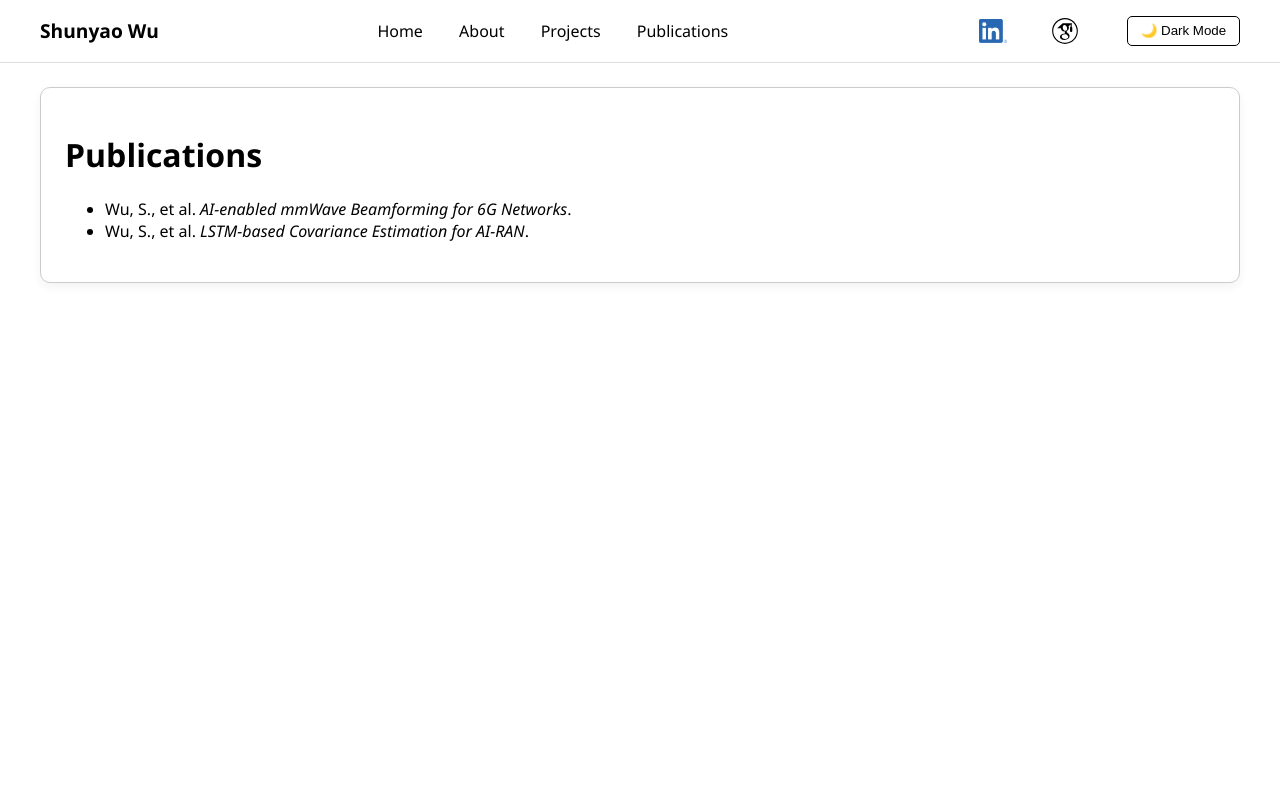
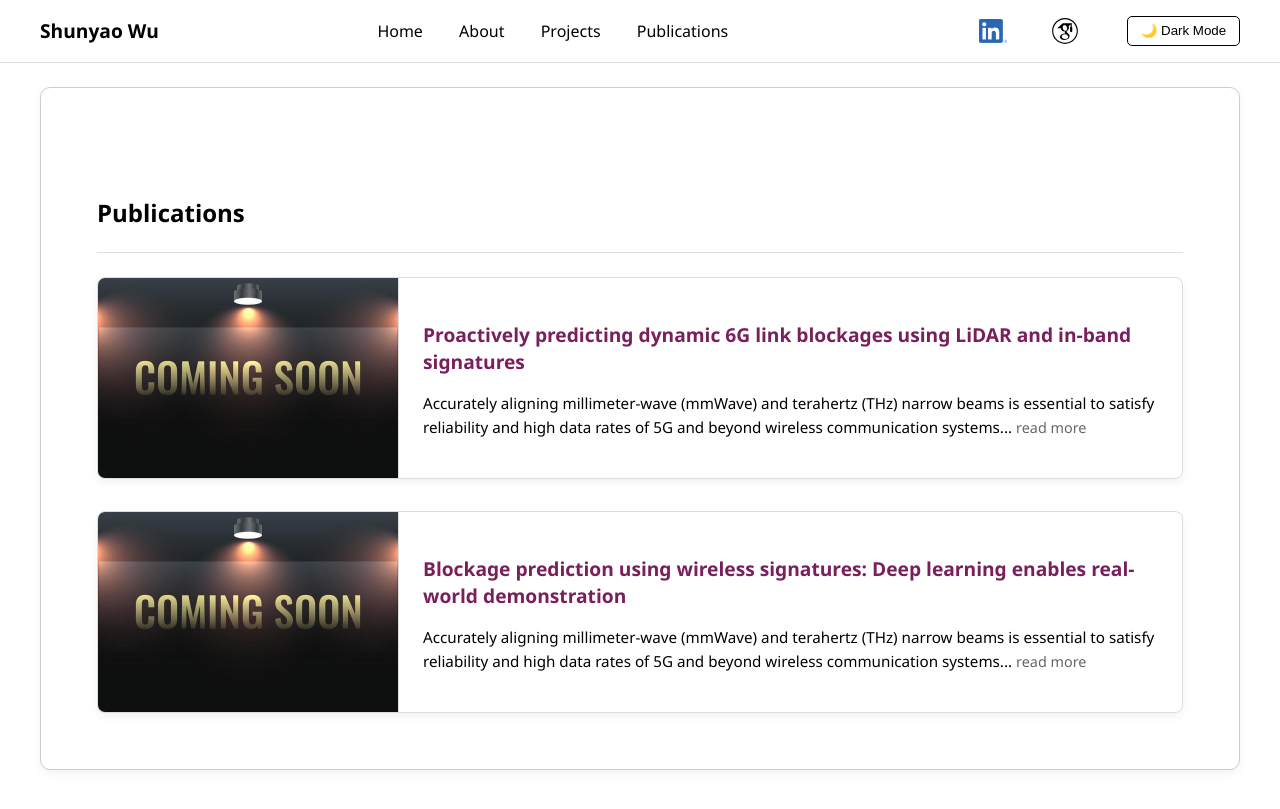
Before and after one commit to shunyao-wu/shunyao-wu.github.io, a Jekyll site: the page built from publications.md, in a window 1280 px wide. Shown: the top 809 px of the page. Built offline with Jekyll 4.4.1, drawn with Linux system fonts in a browser that asks for light colours.

Commit message:
add coming soon img for placeholder and also make the framework perfect

```diff
--- a/assets/css/custom.css
+++ b/assets/css/custom.css
@@ -35,10 +35,11 @@ nav .logo {
   font-weight: bold;
   font-size: 1.2rem;
 }
+
 /* 容器：左中右三部分 */
 .nav-container {
-  max-width: 1200px;   /* 宽度限制在 1200px */
-  margin: 0 auto;      /* 居中 */
+  max-width: 1200px;
+  margin: 0 auto;
   display: flex;
   justify-content: space-between;
   align-items: center;
@@ -57,7 +58,7 @@ nav .logo {
 .nav-icons {
   display: flex;
   align-items: center;
-  gap: 1rem;   /* 控制间距 */
+  gap: 1rem;
 }
 
 .toggle-btn {
@@ -73,7 +74,7 @@ nav .logo {
 /* Hero Section (for index.html) */
 .hero {
   display: flex;
-  align-items: flex-start;   /* ✅ 顶部对齐，而不是垂直居中 */
+  align-items: flex-start;
   justify-content: space-between;
   max-width: 1300px;
   margin: 1rem auto;
@@ -83,7 +84,7 @@ nav .logo {
 
 .hero-text {
   flex: 1;
-  text-align: left;          /* 左对齐文字 */
+  text-align: left;
 }
 
 .hero-text h2 {
@@ -93,20 +94,19 @@ nav .logo {
 
 .hero-text p {
   margin-bottom: 1rem;
-  line-height: 1.6;          /* 舒服的行距 */
+  line-height: 1.6;
 }
 
 .hero-image {
-  flex-shrink: 0;            /* 防止图片被压缩 */
+  flex-shrink: 0;
 }
 
 .hero-image img {
-  max-width: 350px;          /* 控制头像大小 */
+  max-width: 350px;
   height: auto;
-  border-radius: 10px;       /* 圆角，和 Andrew Ng 风格类似 */
+  border-radius: 10px;
   display: block;
 }
-
 
 .content-box {
   max-width: 1200px;
@@ -116,11 +116,12 @@ nav .logo {
   border: 1px solid #ccc;
   border-radius: 10px;
   box-shadow: 0 4px 10px rgba(0,0,0,0.05);
-  display: block;        /* 确保不是 flex 或 grid */
-  text-align: left;      /* 文字靠左对齐 */
+  display: block;
+  text-align: left;
 }
+
 .icon-logo {
-  width: 28px;      /* 控制大小 */
+  width: 28px;
   height: 24px;
   margin-left: 0.5rem;
   vertical-align: middle;
@@ -144,10 +145,11 @@ body.dark-mode .scholar-logo {
 
 /* 通用容器 */
 .container {
-  max-width: 1200px;  /* 页面主体最大宽度 */
-  margin: 0 auto;     /* 左右居中 */
-  padding: 0 2rem;    /* 给两边留一点内边距，避免文字贴边 */
+  max-width: 1200px;
+  margin: 0 auto;
+  padding: 0 2rem;
 }
+
 .section-divider {
   border: none;
   border-top: 1px solid #ddd;
@@ -158,7 +160,7 @@ body.dark-mode .scholar-logo {
 /* 标题下面的细线 */
 .section-box {
   max-width: 1200px;
-  margin: 4rem auto 2rem;   /* 上下间距：和上面拉远，和下面紧凑 */
+  margin: 4rem auto 2rem;
   padding: 0 2rem;
 }
 
@@ -166,13 +168,15 @@ body.dark-mode .scholar-logo {
   display: flex;
   justify-content: space-between;
   align-items: center;
-  margin-bottom: 0.2rem;   /* 标题和下划线的间距缩小 */
+  margin-bottom: 0.2rem;
 }
 
 .section-underline {
   border-bottom: 1px solid #ddd;
-  margin: 0 0 1.5rem;      /* 顶部距离去掉，下面留点空间 */
+  margin: 0 0 1.5rem;
 }
+
+/* Projects 卡片 (Grid) */
 .cards {
   display: grid;
   grid-template-columns: repeat(auto-fit, minmax(300px, 1fr));
@@ -183,19 +187,20 @@ body.dark-mode .scholar-logo {
   background: var(--bg-color);
   border: 1px solid #ddd;
   border-radius: 8px;
-  overflow: hidden;          /* 确保圆角应用到图片 */
+  overflow: hidden;
   box-shadow: 0 4px 8px rgba(0,0,0,0.05);
-  transition: transform 0.2s ease;
+  transition: transform 0.2s ease, box-shadow 0.2s ease;
 }
 
 .card:hover {
-  transform: translateY(-4px);
+  transform: translateY(-6px);
+  box-shadow: 0 8px 16px rgba(0,0,0,0.15);
 }
 
 .card img {
   width: 100%;
   height: 180px;
-  object-fit: cover;         /* 图片裁剪适配 */
+  object-fit: cover;
   border-bottom: 1px solid #ddd;
 }
 
@@ -221,3 +226,72 @@ body.dark-mode .scholar-logo {
 .card a:hover {
   text-decoration: underline;
 }
+
+/* Publications 全卡片点击 */
+a.pub-link {
+  text-decoration: none;
+  color: inherit;
+  display: block;
+}
+
+a.pub-link:hover .pub-card {
+  transform: translateY(-6px);
+  box-shadow: 0 8px 16px rgba(0,0,0,0.15);
+}
+
+/* Publications 横向卡片 */
+.pub-card {
+  display: flex;
+  align-items: flex-start;
+  background: var(--bg-color);
+  border: 1px solid #ddd;
+  border-radius: 8px;
+  box-shadow: 0 4px 8px rgba(0,0,0,0.05);
+  overflow: hidden;
+  margin-bottom: 2rem;
+  transition: transform 0.2s ease, box-shadow 0.2s ease;
+}
+
+.pub-card img {
+  width: 300px;
+  height: 200px;   /* ✅ 固定高度，统一布局 */
+  object-fit: cover;
+  flex-shrink: 0;
+  display: block;
+  border-right: 1px solid #ddd;
+}
+
+.pub-content {
+  padding: 1.5rem;
+  flex: 1;
+}
+
+.pub-content h3 {
+  font-size: 1.2rem;
+  color: #7a1f5c;
+  margin-bottom: 1rem;
+}
+
+.pub-content p {
+  font-size: 0.95rem;
+  line-height: 1.6;
+  margin-bottom: 0.5rem;
+}
+
+.pub-readmore {
+  font-size: 0.9rem;
+  color: #666;
+}
+
+/* 移动端优化 */
+@media (max-width: 768px) {
+  .pub-card {
+    flex-direction: column;
+  }
+  .pub-card img {
+    width: 100%;
+    height: 180px;
+    border-right: none;
+    border-bottom: 1px solid #ddd;
+  }
+}
--- a/publications.md
+++ b/publications.md
@@ -4,6 +4,40 @@ title: Publications
 permalink: /publications/
 ---
 
-# Publications
-- Wu, S., et al. *AI-enabled mmWave Beamforming for 6G Networks*.
-- Wu, S., et al. *LSTM-based Covariance Estimation for AI-RAN*.
+<section class="section-box">
+  <div class="section-header">
+    <h2>Publications</h2>
+  </div>
+  <div class="section-underline"></div>
+
+  <!-- Publication 1 -->
+  <a href="https://example.com/publication1" class="pub-link">
+    <div class="pub-card">
+      <img src="{{ '/assets/img/coming-soon.jpg' | relative_url }}" alt="Publication 1">
+      <div class="pub-content">
+        <h3>Proactively predicting dynamic 6G link blockages using LiDAR and in-band signatures</h3>
+        <p>
+          Accurately aligning millimeter-wave (mmWave) and terahertz (THz) narrow beams is essential
+          to satisfy reliability and high data rates of 5G and beyond wireless communication systems...
+          <span class="pub-readmore">read more</span>
+        </p>
+      </div>
+    </div>
+  </a>
+
+  <!-- Publication 2 -->
+  <a href="https://example.com/publication2" class="pub-link">
+    <div class="pub-card">
+      <img src="{{ '/assets/img/coming-soon.jpg' | relative_url }}" alt="Publication 2">
+      <div class="pub-content">
+        <h3>Blockage prediction using wireless signatures: Deep learning enables real-world demonstration</h3>
+        <p>
+          Accurately aligning millimeter-wave (mmWave) and terahertz (THz) narrow beams is essential
+          to satisfy reliability and high data rates of 5G and beyond wireless communication systems...
+          <span class="pub-readmore">read more</span>
+        </p>
+      </div>
+    </div>
+  </a>
+
+</section>
```
Also changed, not shown: index.html (+10 -10 lines), projects.md (+29 -4 lines), _config.yml (line endings or trailing spaces), assets/img/coming-soon.jpg (added).
